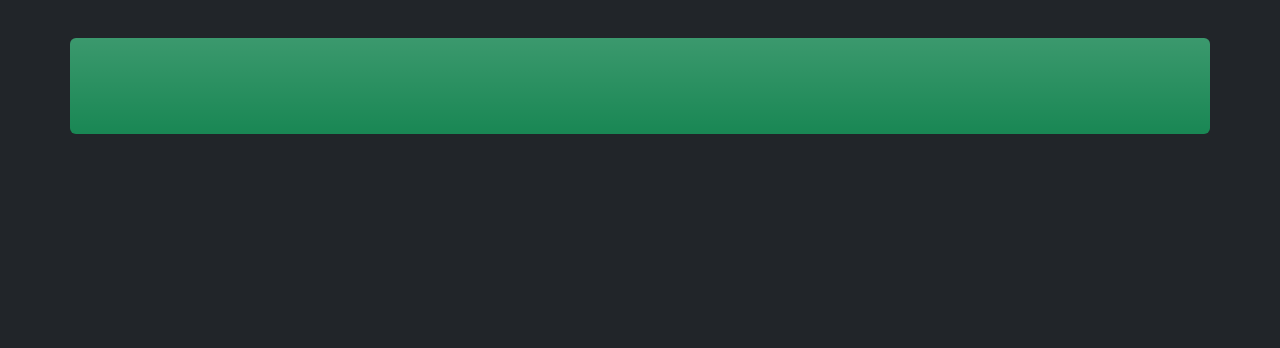
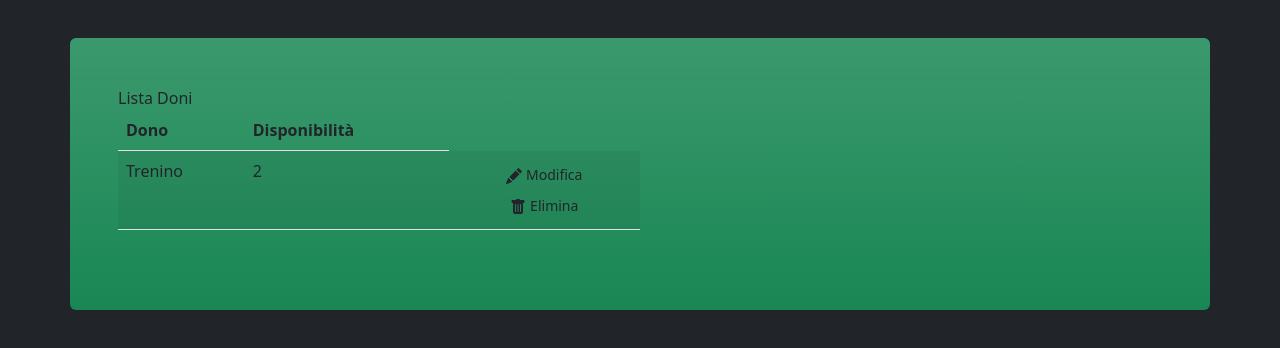
Before and after one commit to Lacrosser/BabboNatale, a plain HTML site: page PROGETTO_BABBO/pages/listaDoni.html in a window 1280 px wide. Drawn offline with nearby package versions, Linux system fonts and the light colour scheme.

Commit message:
UpdListaDoni.html
yes

```diff
--- a/PROGETTO_BABBO/pages/listaDoni.html
+++ b/PROGETTO_BABBO/pages/listaDoni.html
@@ -20,20 +20,61 @@
 </header>
 
 <body class="bg-dark">
-    <main class="container text-secondary spazioBtn bg-success bg-gradient bg-opacity-100 p-5 rounded ">
+    <main class="container spazioBtn bg-success bg-gradient bg-opacity-100 p-5 rounded ">
 
+        <div class="center col-6">
+            <table class="table table-striped sfondo-tab">
+                <caption class="tableTitle"></caption>
+                <thead>
+                    <tr>
+                        <th>Dono</th>
+                        <th>Disponibilità</th>
+                    </tr>
+                </thead>
 
+                <tbody>
+                    Lista Doni
 
+                    <tr>
+                        <td>Trenino</td>
+                        <td>2</td>
+                        <td class="text-center">
+                            <form action="modifica" class="action">
 
+                                <input type="text" hidden value="">
+                                <button type="button" class="btn btn-sm">
 
+                                    <svg xmlns="http://www.w3.org/2000/svg" width="16" height="16" fill="currentColor"
+                                        class="bi bi-pencil-fill icon" viewBox="0 0 16 16">
+                                        <path
+                                            d="M12.854.146a.5.5 0 0 0-.707 0L10.5 1.793 14.207 5.5l1.647-1.646a.5.5 0 0 0 0-.708l-3-3zm.646 6.061L9.793 2.5 3.293 9H3.5a.5.5 0 0 1 .5.5v.5h.5a.5.5 0 0 1 .5.5v.5h.5a.5.5 0 0 1 .5.5v.5h.5a.5.5 0 0 1 .5.5v.207l6.5-6.5zm-7.468 7.468A.5.5 0 0 1 6 13.5V13h-.5a.5.5 0 0 1-.5-.5V12h-.5a.5.5 0 0 1-.5-.5V11h-.5a.5.5 0 0 1-.5-.5V10h-.5a.499.499 0 0 1-.175-.032l-.179.178a.5.5 0 0 0-.11.168l-2 5a.5.5 0 0 0 .65.65l5-2a.5.5 0 0 0 .168-.11l.178-.178z" />
+                                    </svg>
 
+                                    Modifica
+                                </button>
 
+                            </form>
+                            <form action="elimina" class="action">
 
+                                <input type="text" hidden value="">
+                                <button type="button" class="btn btn-sm">
 
+                                    <svg xmlns="http://www.w3.org/2000/svg" width="16" height="16" fill="currentColor"
+                                        class="bi bi-trash-fill icon" viewBox="0 0 16 16">
+                                        <path
+                                            d="M2.5 1a1 1 0 0 0-1 1v1a1 1 0 0 0 1 1H3v9a2 2 0 0 0 2 2h6a2 2 0 0 0 2-2V4h.5a1 1 0 0 0 1-1V2a1 1 0 0 0-1-1H10a1 1 0 0 0-1-1H7a1 1 0 0 0-1 1H2.5zm3 4a.5.5 0 0 1 .5.5v7a.5.5 0 0 1-1 0v-7a.5.5 0 0 1 .5-.5zM8 5a.5.5 0 0 1 .5.5v7a.5.5 0 0 1-1 0v-7A.5.5 0 0 1 8 5zm3 .5v7a.5.5 0 0 1-1 0v-7a.5.5 0 0 1 1 0z" />
+                                    </svg>
+
+                                    Elimina
+                                </button>
+
+                            </form>
+                        </td>
+                    </tr>
+                </tbody>
+            </table>
+        </div>
     </main>
-
-
-
 
     <script src="https://cdn.jsdelivr.net/npm/bootstrap@5.2.3/dist/js/bootstrap.bundle.min.js"
         integrity="sha384-kenU1KFdBIe4zVF0s0G1M5b4hcpxyD9F7jL+jjXkk+Q2h455rYXK/7HAuoJl+0I4" crossorigin="anonymous">
```
